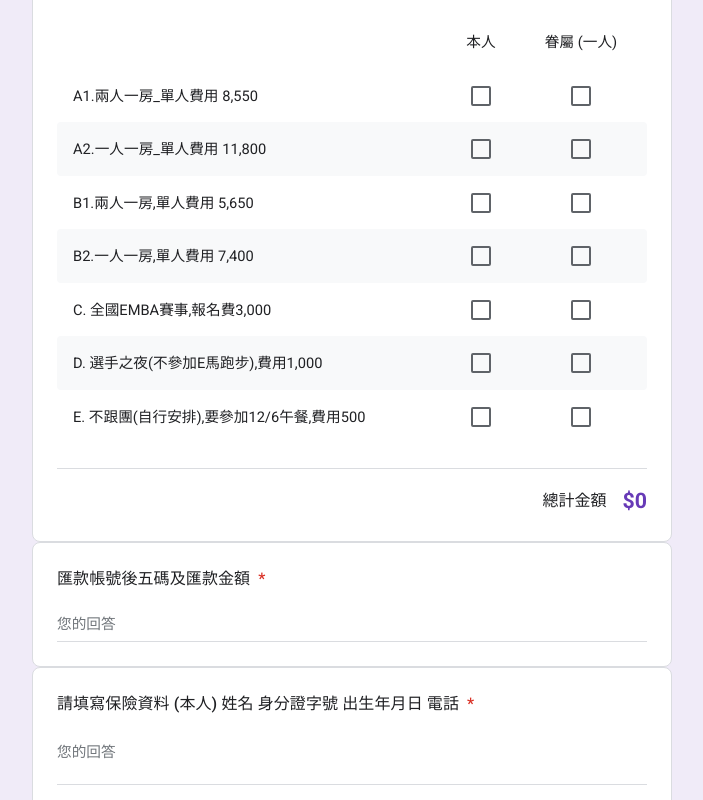
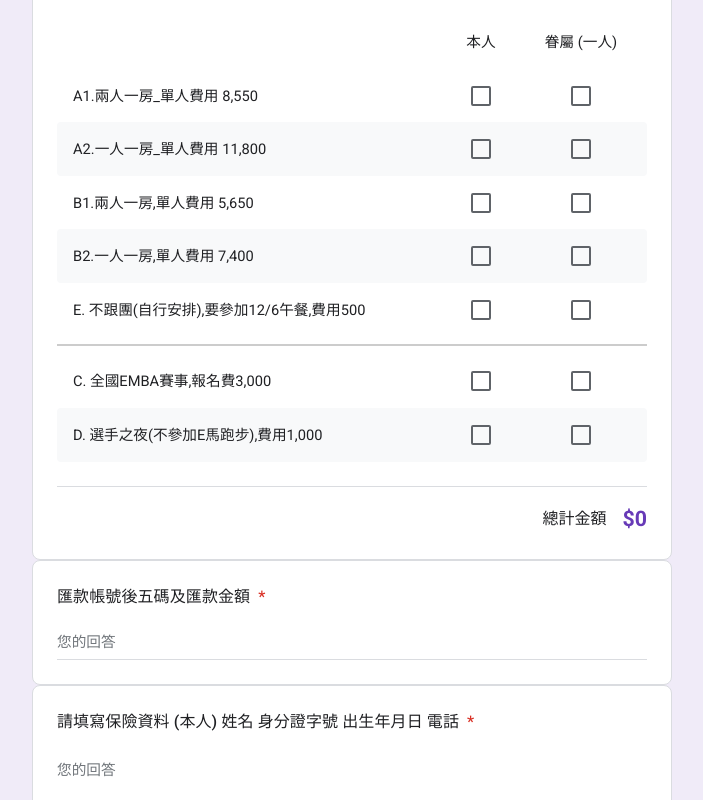
Before and after one commit to auestin/emba-form, a React (Vite) app: page / in a window 1280 px wide. Shown: the part 2054-2854 px from the top of the page, without its empty margins (288-991 px from the left). Built offline with nearby package versions, Linux system fonts and the light colour scheme; a web font is replaced by a local one.

Commit message:
style: separate Group 1 and Group 2 visually with a line

```diff
--- a/src/App.jsx
+++ b/src/App.jsx
@@ -11,9 +11,10 @@ const orderItems = [
   { id: 'item-2', label: 'A2.一人一房_單人費用 11,800', price: 11800 },
   { id: 'item-3', label: 'B1.兩人一房,單人費用 5,650', price: 5650 },
   { id: 'item-4', label: 'B2.一人一房,單人費用 7,400', price: 7400 },
+  { id: 'item-7', label: 'E. 不跟團(自行安排),要參加12/6午餐,費用500', price: 500 },
+  { id: 'separator', isSeparator: true },
   { id: 'item-5', label: 'C. 全國EMBA賽事,報名費3,000', price: 3000 },
   { id: 'item-6', label: 'D. 選手之夜(不參加E馬跑步),費用1,000', price: 1000 },
-  { id: 'item-7', label: 'E. 不跟團(自行安排),要參加12/6午餐,費用500', price: 500 },
 ]
 
 function App() {
@@ -75,6 +76,7 @@ function App() {
 
   const calculateTotal = () => {
     return orderItems.reduce((total, item) => {
+      if (item.isSeparator) return total
       let itemTotal = 0
       if (selectedItems[item.id]?.self) {
         itemTotal += item.price
@@ -93,6 +95,7 @@ function App() {
     setIsSubmitting(true)
 
     const selectedItemsData = orderItems.map(item => {
+      if (item.isSeparator) return null;
       const self = selectedItems[item.id]?.self;
       const family = selectedItems[item.id]?.family;
       if (self && family) return `${item.label} (本人, 眷屬)`;
@@ -263,7 +266,11 @@ function App() {
                 <div className="grid-cell header-cell">眷屬 (一人)</div>
               </div>
               <div className="items-list">
-                {orderItems.map((item, index) => (
+                {orderItems.map((item, index) => {
+                  if (item.isSeparator) {
+                    return <div key={item.id} style={{ gridColumn: '1 / -1', borderBottom: '2px solid #ccc', margin: '8px 0' }}></div>
+                  }
+                  return (
                     <div key={item.id} className={`item-row grid-row ${index % 2 === 1 ? 'striped' : ''}`}>
                       <span className="item-name grid-cell">{item.label}</span>
                       <div className="grid-cell center-column">
@@ -279,7 +286,8 @@ function App() {
                         </label>
                       </div>
                     </div>
-                ))}
+                  )
+                })}
               </div>
             </div>
 
```
Lines whose indentation alone changed are shown as unchanged.
